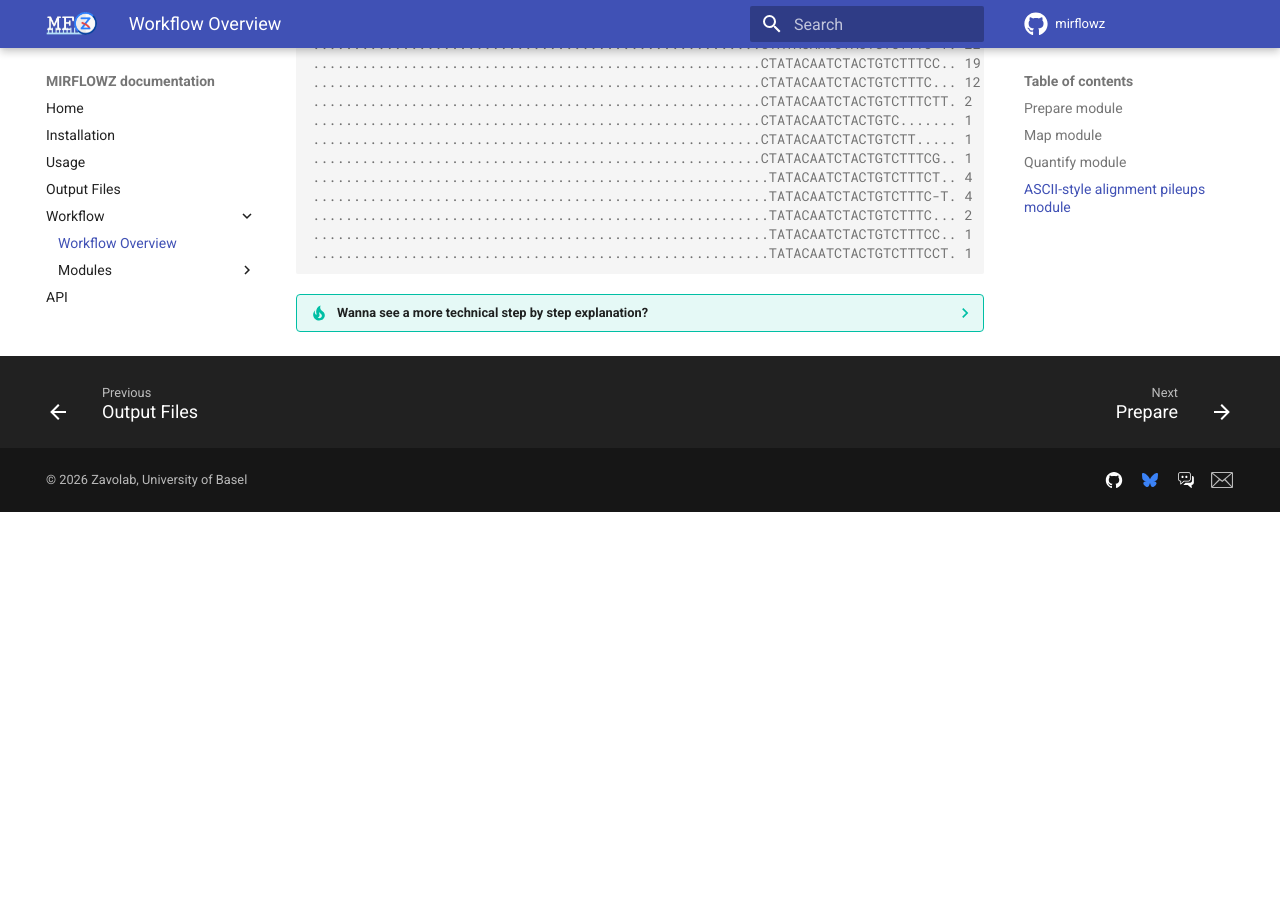
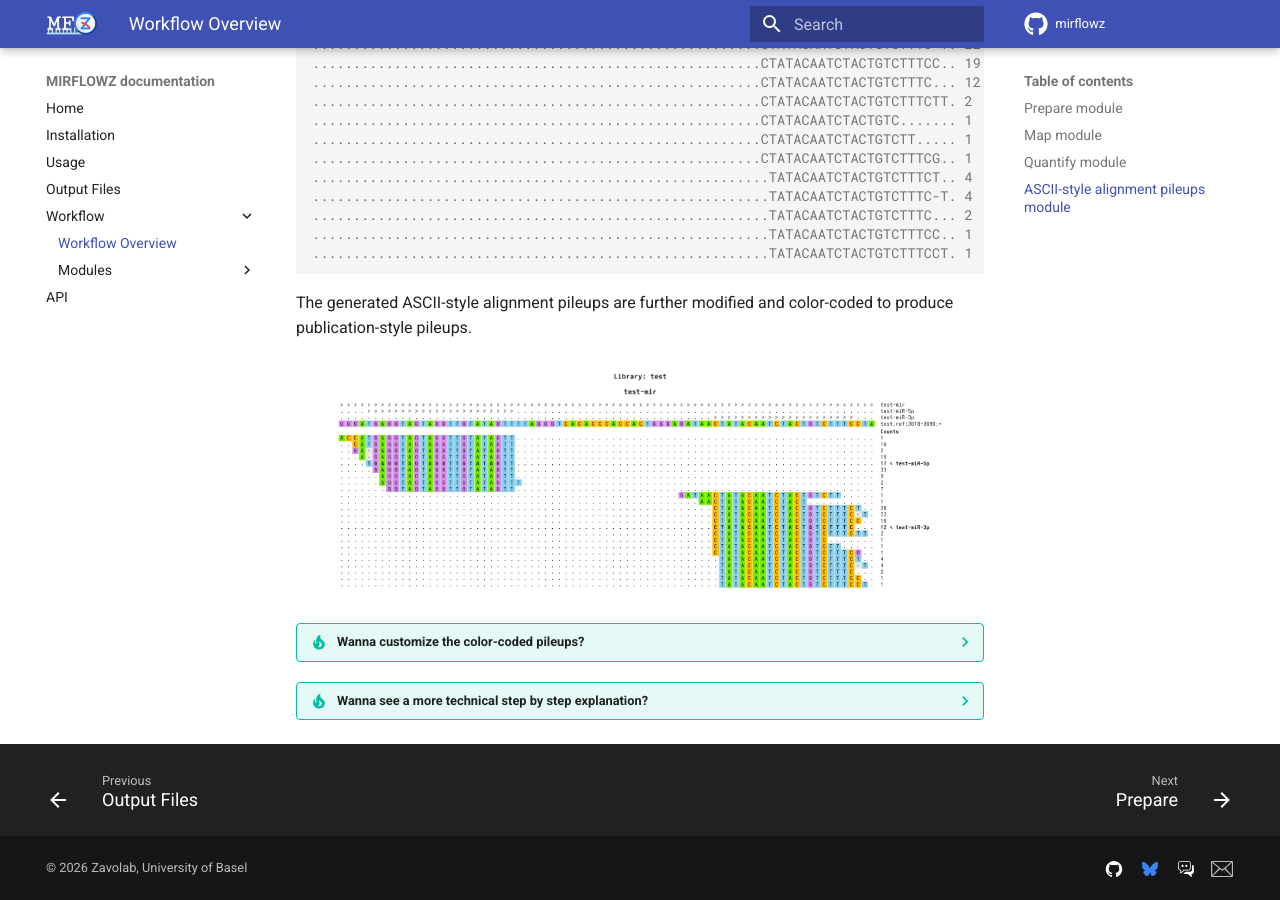
Before and after one commit to zavolanlab/mirflowz, an MkDocs documentation site: the page built from docs/workflow/overview.md, in a window 1280 px wide and 900 px high, scrolled down 4574 px. Built offline with MkDocs 1.6.1 and Material for MkDocs 9.7.7, drawn with Linux system fonts in a browser that asks for light colours; comment, search, counter and statistics services are not loaded; before the commit the page ends 5086 px from its top, so only the background shows below that.

Commit message:
docs: add pileups modifications

````diff
--- a/docs/workflow/overview.md
+++ b/docs/workflow/overview.md
@@ -183,6 +183,23 @@ ACCATGAGGTAGTAGGTTGTATAGTT.....................................................
 ........................................................TATACAATCTACTGTCTTTCCT.	1
 ```
 
+The generated ASCII-style alignment pileups are further modified and
+color-coded to produce publication-style pileups.
+
+<div align="center">
+    <img src=../../images/colored_pileup.png>
+</div>
+
+??? tip "Wanna customize the color-coded pileups?"
+
+    There are 43 allowed colors. Depending on the color brightness, the text
+    will be black or white.
+
+    <div align="center">
+        <img src=../../images/allowed_colors.png>
+    </div>
+
+
 ??? tip "Wanna see a more technical step by step explanation?"
 
     For a detailed description of this module, with examples and explanations
````
